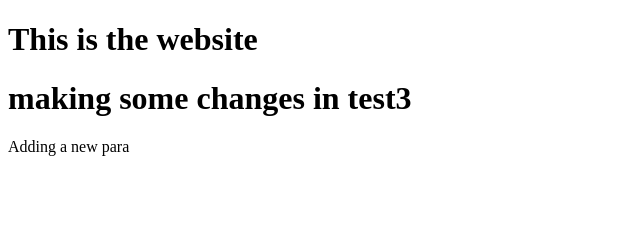
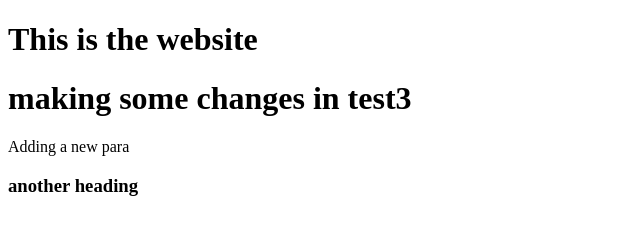
Before and after one commit to dhriti321/new_repo, a plain HTML site: page index.html in a window 1280 px wide. Shown: the whole page, without its empty margins (0-640 px from the left). Drawn offline with Linux system fonts and the light colour scheme.

Commit message:
checking commit

```diff
--- a/index.html
+++ b/index.html
@@ -9,5 +9,7 @@
     <h1>This is the website</h1>
     <h1>making some changes in test3</h1>
     <p>Adding a new para</p>
+
+    <h3>another heading</h3>
 </body>
 </html>
```
